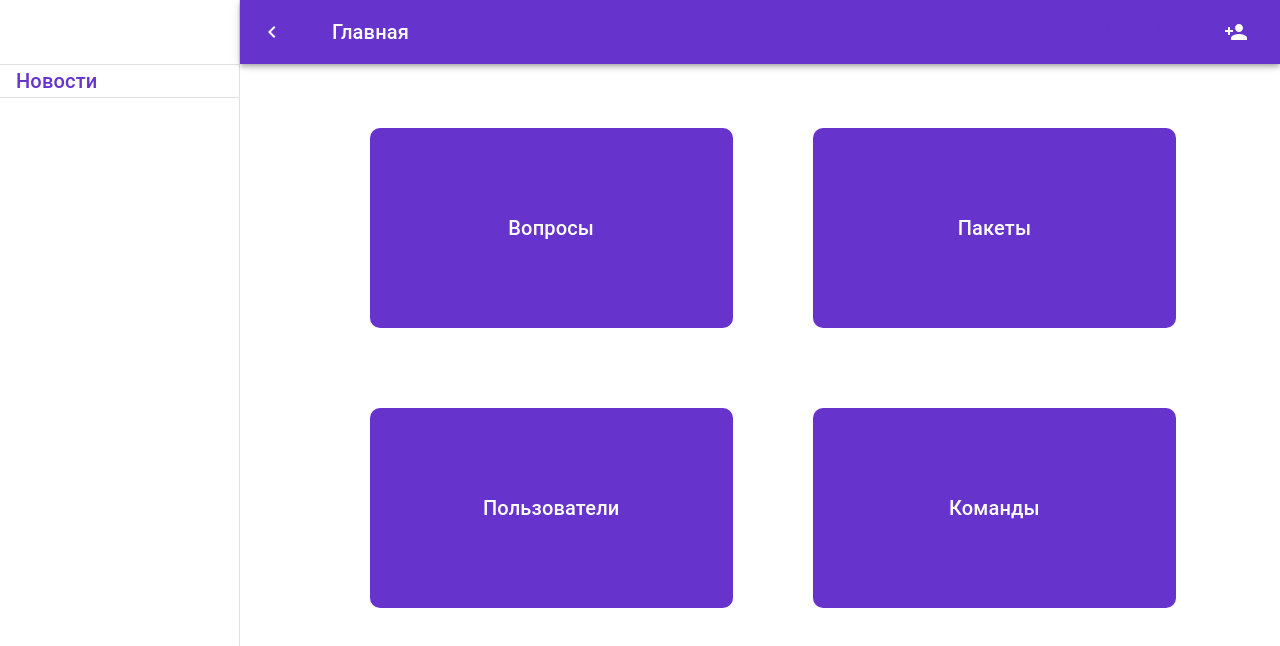
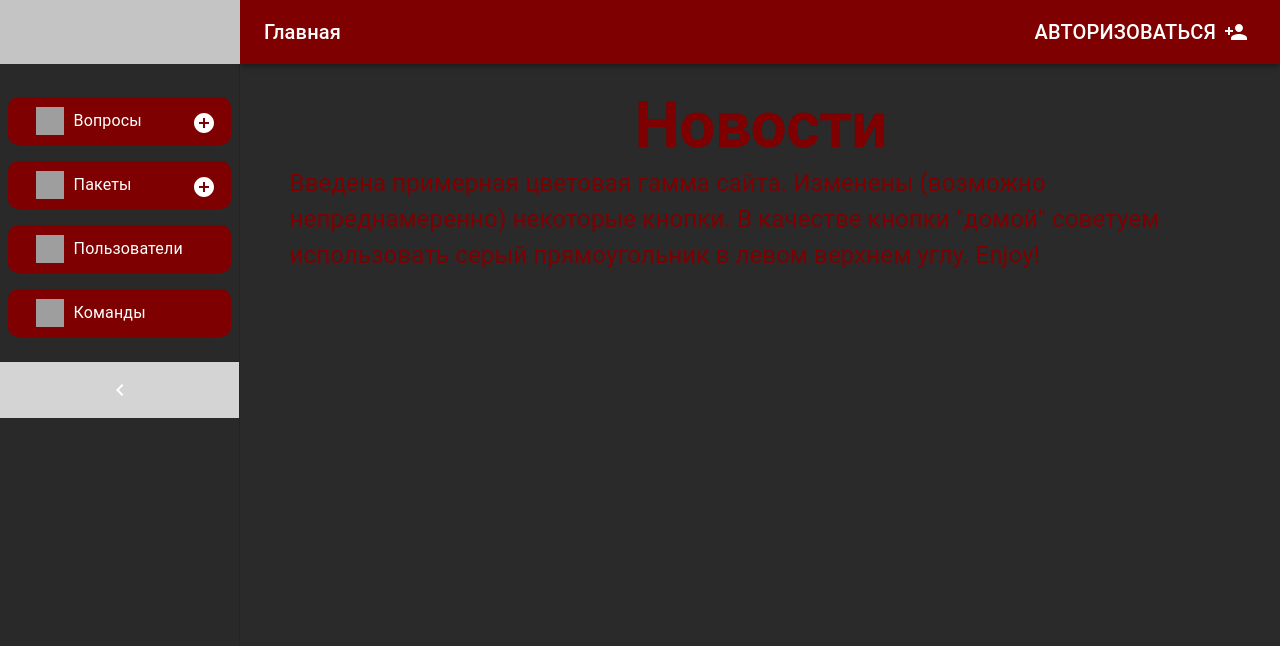
Before and after one commit to thesysadminest/chgk_website, a React (Create React App) app in the folder front_end/: page / in a window 1280 px wide. Shown: the top 646 px of the page. Built offline with nearby package versions, Linux system fonts and the light colour scheme; grey boxes are pictures that could not be loaded.

Commit message:
upd styles and buttons

```diff
--- a/front_end/src/App.js
+++ b/front_end/src/App.js
@@ -15,8 +15,8 @@ import PackDetail from './pages/PackDetail';
 import AddQuestion from './pages/AddQuestion';
 import AddPack from './pages/AddPack';
 
-import purpleTheme from "./themes/appereance.js";
-let dp_theme = createTheme(purpleTheme);
+import burgundyTheme from "./themes/appereance.js";
+let dp_theme = createTheme(burgundyTheme);
 
 function MainContent() {
     const location = useLocation();
--- a/front_end/src/components/NavBar.js
+++ b/front_end/src/components/NavBar.js
@@ -15,7 +15,7 @@ import ListItemText from '@mui/material/ListItemText';
 import ButtonBase from '@mui/material/ButtonBase';
 import Typography from '@mui/material/Typography';
 import Box from '@mui/material/Box';
-import { AddCircle, ChevronLeft, Menu as MenuIcon } from '@mui/icons-material';
+import { AddCircle, ChevronLeft, ChevronRight } from '@mui/icons-material';
 import UserMenu from '../components/UserMenu';
 
 const drawerWidth = 240;
@@ -49,6 +49,12 @@ const DrawerHeader = styled('div')(({ theme }) => ({
   justifyContent: 'flex-end',
   padding: theme.spacing(0, 1),
   ...theme.mixins.toolbar,
+  backgroundColor: '#d4d4d4',
+  borderBottom: `1px solid ${theme.palette.divider}`,
+  cursor: 'pointer',
+  '&:hover': {
+    backgroundColor: '#c4c4c4',
+  },
 }));
 
 const AppBar = styled(MuiAppBar, {
@@ -111,16 +117,25 @@ export default function NavBar({ children }) {
   const location = useLocation();
   const isLobby = location.pathname === '/';
 
+  React.useEffect(() => {
+    if (isLobby) {
+      setOpen(true);
+    }
+  }, [isLobby]);
+
   const handleDrawerOpen = () => {
     setOpen(true);
   };
 
   const handleDrawerClose = () => {
+    if (!isLobby) {
       setOpen(false);
+    }
+
   };
 
   const handleAddQuestionClick = (event) => {
-    event.stopPropagation(); // Останавливаем событие, чтобы внешняя кнопка не срабатывала
+    event.stopPropagation();
     navigate('/add-question');
   };
 
@@ -133,12 +148,10 @@ export default function NavBar({ children }) {
     const size = 28;
     switch (index) {
       case 0:
-        return <img src="/home_w.ico" alt="home" style={{ width: size, height: size }} />;
+        return <img src="/question_w.ico" alt="question" style={{ width: size, height: size }} />;
       case 1:
-        return <img src="/question_w.ico" alt="question" style={{ width: size, height: size }} />;
+        return <img src="/bag_w.ico" alt="bag" style={{ width: size, height: size }} />;
       case 2:
-        return <img src="/bag_w.ico" alt="bag" style={{ width: size, height: size }} />;
-      case 3:
         return <img src="/user_w.ico" alt="user" style={{ width: size, height: size }} />;
       default:
         return <img src="/team_w.ico" alt="user" style={{ width: size, height: size }} />;
@@ -146,7 +159,18 @@ export default function NavBar({ children }) {
   };
 
   const resolvePageName = () => {
-    switch (location.pathname) {
+  const path = location.pathname;
+
+  // Проверка на страницу с конкретным вопросом
+  if (/^\/question\/\d+$/.test(path)) {
+    return 'Внимание, вопрос';
+  }
+  else if (/^\/pack\/\d+$/.test(path)) {
+    return 'Внимание, пакет';
+  }
+
+  // Остальные статические маршруты
+  switch (path) {
     case '/':
       return 'Главная';
     case '/me':
@@ -169,30 +193,51 @@ export default function NavBar({ children }) {
       <Box sx={{ display: 'flex' }}>
         <CssBaseline />
 
+        <Box
+          sx={{
+            position: 'fixed',
+            top: 0,
+            left: 0,
+            width: drawerWidth,
+            height: '63.8px',
+            backgroundColor: '#d4d4d4',
+            zIndex: theme.zIndex.drawer + 2,
+            display: 'flex',
+            alignItems: 'center',
+            justifyContent: 'center',
+            cursor: 'pointer',
+            '&:hover': {
+              backgroundColor: '#c4c4c4',
+            },
+          }}
+          component={Link}
+          to="/"
+        >
+        </Box>
+
         <Drawer variant="permanent" open={open} sx={{ mt: '6vh' }}>
-          <DrawerHeader></DrawerHeader>
-
           <Divider />
-          {isLobby ? (
-              <Typography variant="h6" sx={{ ml: 2, color: '#6633CC' }}> Новости </Typography>
-          ) : (
-          <List>
+          <List sx={{ mt: '11vh' }}>
             {[
-              ['Главная', '/'],
               ['Вопросы', '/questions'],
               ['Пакеты', '/packs'],
               ['Пользователи', '/users'],
               ['Команды', '/teams'],
-            ].map((text, index) => (
+            ].map((text, index) => {
+              const isActive = location.pathname === text[1];
+              return (
                 <ListItem disablePadding key={text[0]} sx={{ display: 'block', position: 'relative', pt: 0, pb: 2, pr: 1, pl: 1 }}>
                   <ListItemButton
                     component={Link}
                     to={text[1]}
-                  className="navbar-button"
                     sx={{
                       justifyContent: open ? 'initial' : 'center',
                       px: 2.5,
                       minWidth: open ? drawerWidth - 30 : `calc(${theme.spacing(4)} + 1px)`,
+                      backgroundColor: isActive ? '#cd5c5c' : theme.palette.primary.main,
+                      '&:hover': {
+                        backgroundColor: isActive ? '#cd5c5c' : theme.palette.primary.dark,
+                      },
                     }}
                   >
                     <ListItemIcon
@@ -215,38 +260,47 @@ export default function NavBar({ children }) {
                       }}
                     />
                   </ListItemButton>
-                {open && index === 1 && (
+                  {open && index === 0 && (
                     <Item onClick={handleAddQuestionClick} sx={{ ml: 1.2 }}>
                       <AddCircle sx={{ color: '#FFFFFF' }} />
                     </Item>
                   )}
-                {open && index === 2 && (
+                  {open && index === 1 && (
                     <Item onClick={handleAddPackClick} sx={{ ml: 1.2 }}>
                       <AddCircle sx={{ color: '#FFFFFF' }} />
                     </Item>
                   )}
                 </ListItem>
-            ))}
+              );
+            })}
           </List>
+          <Divider />
+            <Box
+              sx={{
+                display: 'flex',
+                justifyContent: 'center',
+                alignItems: 'center',
+                padding: '16px 0',
+                backgroundColor: '#d4d4d4',
+                cursor: 'pointer',
+                '&:hover': {
+                  backgroundColor: '#c4c4c4',
+                },
+              }}
+              onClick={open ? handleDrawerClose : handleDrawerOpen}
+            >
+              {open ? (
+                <ChevronLeft sx={{ color: 'inherit' }} />
+              ) : (
+                <ChevronRight sx={{ color: 'inherit' }} />
               )}
-          <Divider />
+            </Box>
+
+
         </Drawer>
 
         <AppBar position="fixed" open={open}>
           <Toolbar>
-            <IconButton
-              color="inherit"
-              aria-label="open drawer"
-              onClick={open ? handleDrawerClose : handleDrawerOpen}
-              edge="start"
-              sx={{
-                marginRight: 5,
-                minHeight: '5vh',
-              }}
-            >
-              {open ? <ChevronLeft /> : <MenuIcon />}
-            </IconButton>
-
             <Typography variant="h6" noWrap component="div" sx={{ flexGrow: 1 }}>
               {resolvePageName()}
             </Typography>
@@ -275,7 +329,6 @@ export default function NavBar({ children }) {
           }}
         >
           {children}
-          <DrawerHeader />
         </Box>
       </Box>
     </div>
--- a/front_end/src/components/UserMenu.js
+++ b/front_end/src/components/UserMenu.js
@@ -96,11 +96,11 @@ const UserMenu = ({ open, handleDrawerClose }) => {
                 sx={{
                   justifyContent: 'center',
                   width: '100%',
-                  backgroundColor: '#FFFFFF',
-                  color: '#7F00FF',
+                  backgroundColor: '#d4d4d4',
+                  // color: '#7F00FF',
                   '&:hover': {
                     backgroundColor: '#FFFFFF',
-                    color: '#7F00FF',
+                    // color: '#7F00FF',
                   },
                 }}
                 onClick={() => {
@@ -109,7 +109,7 @@ const UserMenu = ({ open, handleDrawerClose }) => {
                   window.location.reload(false);
                 }}
               >
-                <Typography variant="h6">Выйти</Typography>
+                <Typography variant="h6" sx={{ color: '#2A2A2A' }}> ВЫЙТИ </Typography>
               </Button>
             </Box>
           </Popover>
--- a/front_end/src/pages/Lobby.js
+++ b/front_end/src/pages/Lobby.js
@@ -1,51 +1,46 @@
 import React from "react";
-import { Box, Stack, Paper, ButtonBase, Typography } from "@mui/material";
-import { ThemeProvider, createTheme, styled } from '@mui/material/styles';
+import { Box, Typography } from "@mui/material";
+import { ThemeProvider } from '@mui/material/styles';
 
-import purpleTheme from "../themes/appereance.js";
-let dp_theme = createTheme(purpleTheme);
-
-const Item = styled(ButtonBase)(({ theme }) => ({
-  width: '100%',
-  height: '100%',
-  textAlign: 'center',
-  fontSize: 'calc(10px + 3vmin)',
-  fontFamily: 'Roboto, sans-serif',
-  color: "#FFFFFF",
-  backgroundColor: theme.palette.primary.main,
-  '&:hover': {
-    backgroundColor: theme.palette.primary.dark,
-  },
-  '&.username-button': {
-    backgroundColor: theme.palette.primary.main,
-    '&:hover': {
-      backgroundColor: theme.palette.primary.dark,
-    },
-  },
-}));
+import burgundyTheme from "../themes/appereance.js";
 
 const Lobby = () => {
   return (
-    <ThemeProvider theme={dp_theme}>
-      <Box sx={{ height: '60vh', mr: '10vh', ml: '10vh', mb: '20vh', mt: '5vh', flexGrow: 0 }}>
-        <Stack spacing='10vh' sx={{ height: "100%" }}>
-          <Stack spacing='10vh' sx={{ height: "50vh" }} direction="row">
-            <Item href='/questions' className="username-button">
-              <Typography variant="h6">Вопросы</Typography>
-            </Item>
-            <Item href='/packs' className="username-button">
-              <Typography variant="h6">Пакеты</Typography>
-            </Item>
-          </Stack>
-          <Stack spacing='10vh' sx={{ height: "50vh" }} direction="row">
-            <Item href='/users' className="username-button">
-              <Typography variant="h6">Пользователи</Typography>
-            </Item>
-            <Item href='/teams' className="username-button">
-              <Typography variant="h6">Команды</Typography>
-            </Item>
-          </Stack>
-        </Stack>
+    <ThemeProvider theme={burgundyTheme.palette}>
+      <Box
+        sx={{
+          display: 'flex-height',
+          justifyContent: 'space-between',
+          alignItems: 'center',
+          height: '80vh',
+        }}
+      >
+        <Typography
+          variant="h2"
+          component="div"
+          sx={{
+            fontWeight: 'bold',
+            fontSize: '4rem',
+            color: burgundyTheme.palette.primary.main,
+            textAlign: 'center',
+            mr: 3
+          }}
+        >
+          Новости
+
+        </Typography>
+
+        <Typography
+          variant="h7"
+          sx={{
+            fontSize: '1.5rem',
+            color: burgundyTheme.palette.primary.main,
+            textAlign: 'center',
+            mr: 3
+          }}
+        >
+          Введена примерная цветовая гамма сайта. Изменены (возможно непреднамеренно) некоторые кнопки. В качестве кнопки "домой" советуем использовать серый прямоугольник в левом верхнем углу. Enjoy!
+        </Typography>
       </Box>
     </ThemeProvider>
   );
--- a/front_end/src/pages/PackDetail.js
+++ b/front_end/src/pages/PackDetail.js
@@ -78,7 +78,7 @@ const PackDetail = () => {
                   component="button"
                   variant="body2"
                   onClick={() => handleRowClick(params)}
-                  sx={{ color: visited[params.row.id] ? 'purple' : 'blue', textDecoration: 'underline', cursor: 'pointer' }}
+                  sx={{ color: visited[params.row.id] ? 'burgundy' : 'white', textDecoration: 'underline', cursor: 'pointer' }}
                 >
                   {params.value}
                 </MuiLink>
--- a/front_end/src/pages/Packs.js
+++ b/front_end/src/pages/Packs.js
@@ -39,6 +39,10 @@ const Packs = () => {
     navigate('/add-pack');
   };
 
+  const handleGoToQuestions = () => {
+    navigate('/questions'); // Переход к банку вопросов
+  };
+
   const requestSearch = (searchValue) => {
     setSearchText(searchValue);
     const filteredRows = originalRows.filter((row) => {
@@ -49,10 +53,16 @@ const Packs = () => {
 
   return (
     <Box sx={{ height: '80vh', width: '75vw', pr: '5vw', mt: '2vh' }}>
-      <Box sx={{ display: 'flex', justifyContent: 'space-between', mb: 2 }}>
-        <Button variant="contained" color="primary" onClick={handleAddPack}>
-          Добавить пак
-        </Button>
+      <Box sx={{ display: 'flex', justifyContent: 'space-between', alignItems: 'center', mb: 2 }}>
+        <Box sx={{ display: 'flex', gap: 2 }}>
+          <Button variant="contained" color="secondary" onClick={handleGoToQuestions}>
+            Перейти к банку вопросов
+          </Button>
+          <Button variant="contained" color="primary" onClick={handleAddPack}>
+            Добавить пак
+          </Button>
+        </Box>
+
         <TextField
           variant="outlined"
           size="small"
@@ -62,6 +72,7 @@ const Packs = () => {
           sx={{ width: '300px' }}
         />
       </Box>
+
       <DataGrid
         rows={rows}
         columns={[
@@ -74,7 +85,11 @@ const Packs = () => {
                 component="button"
                 variant="body2"
                 onClick={() => handleRowClick(params)}
-                sx={{ color: visited[params.row.id] ? 'purple' : 'blue', textDecoration: 'underline', cursor: 'pointer' }}
+                sx={{
+                  color: 'white',
+                  textDecoration: 'underline',
+                  cursor: 'pointer'
+                }}
               >
                 {params.value}
               </MuiLink>
@@ -88,7 +103,17 @@ const Packs = () => {
         pageSize={5}
         rowsPerPageOptions={[5, 10, 20]}
         autoHeight
-        sx={{ boxShadow: 2, border: 1, borderColor: 'grey.300' }}
+        sx={{
+          boxShadow: 2,
+          border: 1,
+          borderColor: 'grey.300',
+          '& .MuiDataGrid-cell': {
+            color: 'white', // Белый цвет текста в ячейках
+          },
+          '& .MuiDataGrid-columnHeader': {
+            color: 'white', // Белый цвет текста в заголовках
+          },
+        }}
         onRowClick={handleRowClick}
       />
     </Box>
--- a/front_end/src/pages/Questions.js
+++ b/front_end/src/pages/Questions.js
@@ -30,12 +30,16 @@ const Questions = () => {
   }, []);
 
   const handleRowClick = (params) => {
-    navigate(`/question/${params.id}`, { state: { question: params.cell } });
+    navigate(`/question/${params.id}`, { state: { question: params.row } });
     setVisited({ ...visited, [params.id]: true });
   };
 
   const handleAddQuestion = () => {
     navigate('/add-question');
+  };
+
+  const handleToPacks = () => {
+    navigate('/packs'); // Или на страницу списка вопросов, если она отличается
   };
 
   const requestSearch = (searchValue) => {
@@ -48,10 +52,16 @@ const Questions = () => {
 
   return (
     <Box sx={{ height: '80vh', width: '75vw', pr: '5vw', mt: '2vh' }}>
-      <Box sx={{ display: 'flex', justifyContent: 'space-between', mb: 2 }}>
-        <Button variant="contained" color="primary" onClick={handleAddQuestion}>
-          Добавить вопрос
-        </Button>
+      <Box sx={{ display: 'flex', justifyContent: 'space-between', alignItems: 'center', mb: 2 }}>
+        <Box sx={{ display: 'flex', gap: 2 }}>
+          <Button variant="contained" color="secondary" onClick={handleToPacks}>
+            Перейти к пакам
+          </Button>
+          <Button variant="contained" color="primary" onClick={handleAddQuestion}>
+            Добавить вопрос
+          </Button>
+        </Box>
+
         <TextField
           variant="outlined"
           size="small"
@@ -61,11 +71,11 @@ const Questions = () => {
           sx={{ width: '300px' }}
         />
       </Box>
+
       <DataGrid
         rows={rows}
         columns={[
-          {
-            field: 'id',
+          { field: 'id',
             headerName: 'ID',
             flex: 0.7,
             renderCell: (params) => (
@@ -74,7 +84,11 @@ const Questions = () => {
                 variant="body2"
                 className="datagrid-button"
                 onClick={() => handleRowClick(params)}
-                sx={{ color: visited[params.id] ? 'purple' : 'blue', textDecoration: 'underline', cursor: 'pointer' }}
+                sx={{
+                  color: visited[params.id] ? 'grey' : 'white', // Серый для посещённых, белый для непосещённых
+                  textDecoration: 'underline',
+                  cursor: 'pointer'
+                }}
               >
                 {params.value}
               </MuiLink>
@@ -92,16 +106,18 @@ const Questions = () => {
           border: 1,
           borderColor: 'grey.300',
           '& .MuiDataGrid-columnHeader .MuiButtonBase-root': {
-
-              backgroundColor: 'inherit',
-              color: 'inherit',
-
+            backgroundColor: 'inherit',
+            color: 'inherit',
             '&:active': {
               backgroundColor: 'inherit',
               color: 'white',
             },
           },
+          '& .visited-row': {
+            color: 'grey', // Серый цвет текста для посещённых строк
+          },
         }}
+        getRowClassName={(params) => visited[params.id] ? 'visited-row' : ''} // Добавляем класс для посещённых строк
         onRowClick={handleRowClick}
       />
     </Box>
--- a/front_end/src/themes/appereance.js
+++ b/front_end/src/themes/appereance.js
@@ -1,38 +1,42 @@
 import { alpha, getContrastRatio, createTheme } from '@mui/material/styles';
 
-const violetBase = '#6633CC';
-const violetMain = alpha(violetBase, 1);
+const burgundyBase = '#7E0001';
+const burgundyLight = '#CD2626';
+const graphiteBackground = '#2A2A2A';
+const graphiteText = '#FFFFFF';
+const lightGray = '#4A4A4A';
 
-const purpleTheme = createTheme({
+const burgundyTheme = createTheme({
   palette: {
     primary: {
-      main: violetMain,
-      light: alpha(violetBase, 0.3),
-      dark: alpha(violetBase, 0.9),
-      contrastText: getContrastRatio(violetMain, '#fff') > 5 ? '#fff' : '#111',
+      main: burgundyBase,
+      light: alpha(burgundyBase, 0.5),
+      dark: alpha(burgundyBase, 0.9),
+      contrastText: getContrastRatio(burgundyBase, graphiteText) > 4.5 ? graphiteText : '#000',
+    },
+    secondary: {
+      main: burgundyLight,
+      light: alpha(burgundyLight, 0.5),
+      dark: alpha(burgundyLight, 0.9),
+    },
+    background: {
+      default: graphiteBackground,
+      paper: alpha(graphiteBackground, 0.9),
+    },
+    text: {
+      primary: graphiteText,
+      secondary: alpha(graphiteText, 0.7),
     },
   },
   components: {
     MuiButton: {
       styleOverrides: {
         root: {
-          backgroundColor: violetMain,
+          backgroundColor: burgundyBase,
           borderRadius: 10,
+          color: graphiteText,
           '&:hover': {
-            backgroundColor: alpha(violetBase, 0.8),
-          },
-
-          '&.navbar-button, &.usermenu-button': {
-            backgroundColor: violetMain,
-            '&:hover': {
-              backgroundColor: alpha(violetBase, 0.8),
-            },
-          },
-          '&.datagrid-button': {
-            backgroundColor: 'inherit',
-            '&:hover': {
-              backgroundColor: 'inherit',
-            },
+            backgroundColor: alpha(burgundyBase, 0.8),
           },
         },
       },
@@ -40,17 +44,36 @@ const purpleTheme = createTheme({
     MuiDataGrid: {
       styleOverrides: {
         root: {
+          backgroundColor: graphiteBackground,
+          color: graphiteText,
           '& .MuiDataGrid-columnHeader': {
-            backgroundColor: 'inherit',
+            backgroundColor: alpha(graphiteBackground, 0.9),
+            color: graphiteText,
+            '& .MuiDataGrid-iconButtonContainer': {
+              visibility: 'visible',
+            },
           },
           '& .MuiDataGrid-columnHeader:focus': {
-            backgroundColor: 'inherit',
+            backgroundColor: alpha(graphiteBackground, 0.9),
           },
           '& .MuiDataGrid-columnHeader .MuiButtonBase-root': {
             backgroundColor: 'inherit',
+            color: graphiteText,
           },
           '& .MuiDataGrid-cell': {
             backgroundColor: 'inherit',
+            color: graphiteText,
+          },
+          '& .MuiDataGrid-row': {
+            '&:not(.visited-row)': {
+              backgroundColor: lightGray,
+            },
+            '&.visited-row': {
+              backgroundColor: graphiteBackground,
+            },
+            '&:hover': {
+              backgroundColor: alpha(burgundyBase, 0.1),
+            },
           },
         },
       },
@@ -60,16 +83,35 @@ const purpleTheme = createTheme({
         root: {
           backgroundColor: 'inherit',
           borderRadius: 10,
-          '&.navbar-button, &.usermenu-button': {
-            backgroundColor: violetMain,
-            '&:hover': {
-              backgroundColor: alpha(violetBase, 0.8),
-            },
+          color: graphiteText,
+        },
+      },
+    },
+    MuiPaper: {
+      styleOverrides: {
+        root: {
+          backgroundColor: alpha(graphiteBackground, 0.8),
+          color: graphiteText,
+        },
+      },
+    },
+    MuiMenu: {
+      styleOverrides: {
+        paper: {
+          backgroundColor: graphiteBackground,
+          color: graphiteText,
+        },
+      },
+    },
+    MuiMenuItem: {
+      styleOverrides: {
+        root: {
+          color: graphiteText,
+          '&:hover': {
+            backgroundColor: alpha(burgundyBase, 0.1),
           },
-          '&.datagrid-button': {
-            backgroundColor: 'inherit',
-
-
+          '& .MuiSvgIcon-root': {
+            color: graphiteText,
           },
         },
       },
@@ -77,4 +119,4 @@ const purpleTheme = createTheme({
   },
 });
 
-export default purpleTheme;
+export default burgundyTheme;
```
Also changed, not shown: 1 other file (tests, documents, lock files or other folders). Lines whose indentation alone changed are shown as unchanged.
